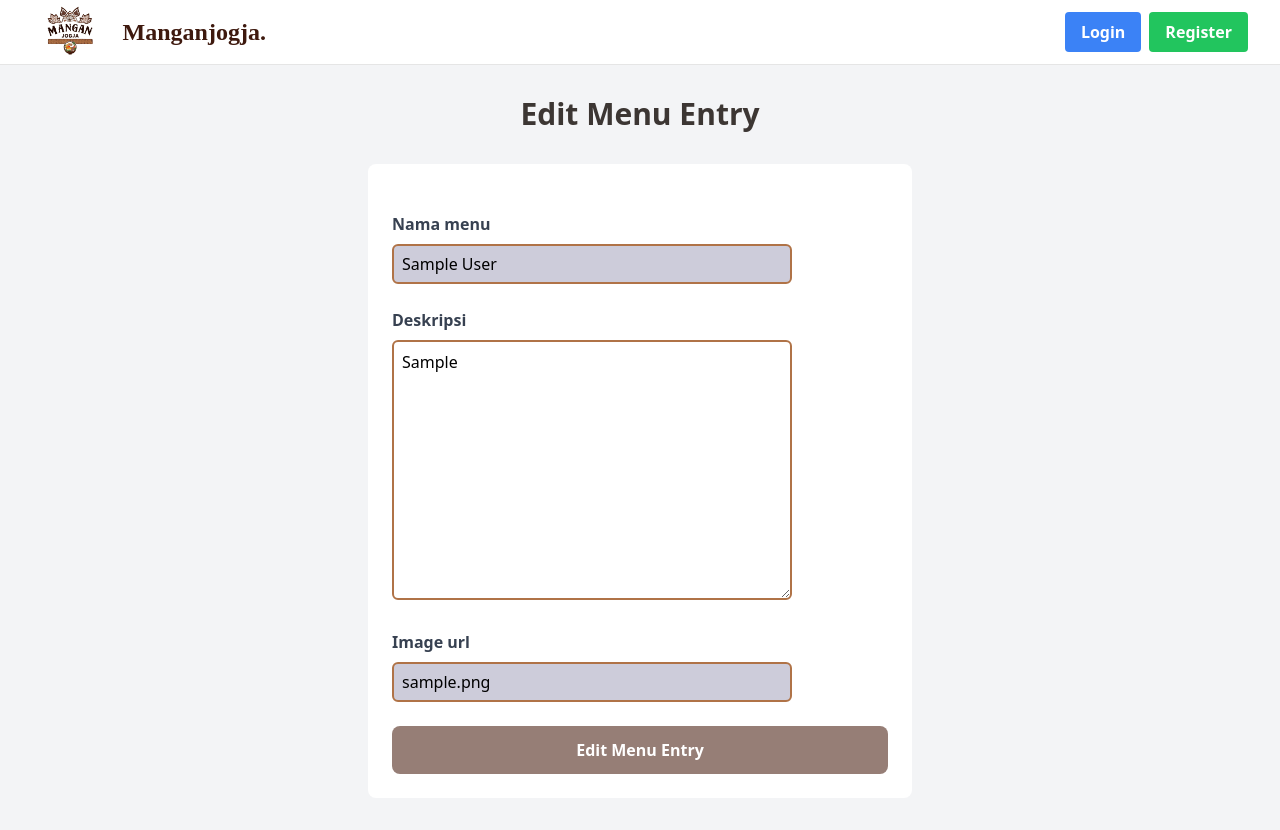
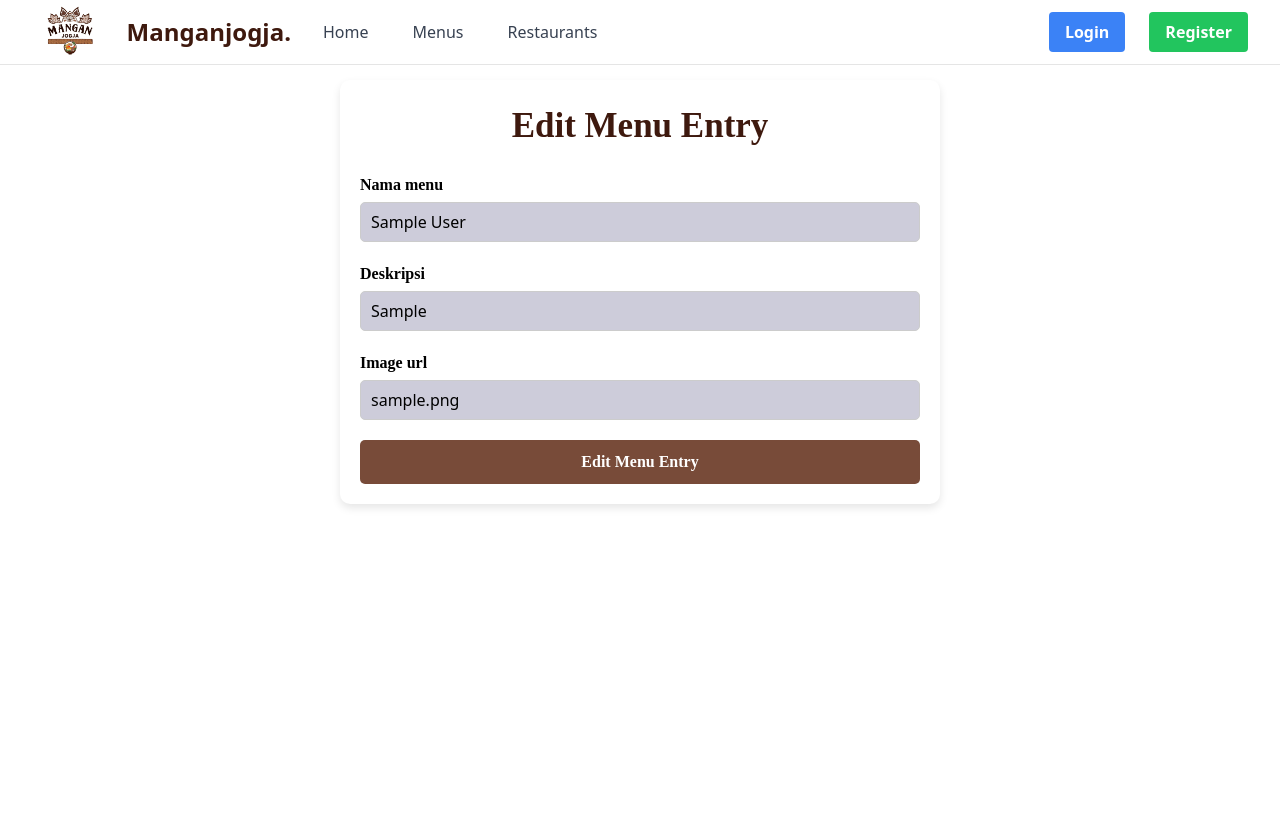
Before and after one commit to ManganJogja/Proyek-Tengah-Semester-A608, a Django app: page /admin-dashboard/edit_menu/00000000-0000-0000-0000-000000000001 in a window 1280 px wide. After the commit the page ends 508 px from the top, so only its background shows below. Run offline with Django 5.2, Linux system fonts and the light colour scheme; tables that the repository leaves empty hold one stand-in row (values such as "Sample post"); some libraries are stand-ins or nearby versions.

Commit message:
add home, menus, resto, wishlist button at navbar

```diff
--- a/admin_dashboard/templates/edit_menu.html
+++ b/admin_dashboard/templates/edit_menu.html
@@ -3,40 +3,35 @@
 {% include 'navbar.html' %}
 
 {% block meta %}
-<title>Edit Product</title>
+<title>Edit Menu Entry</title>
 {% endblock meta %}
 
 {% block content %}
 {% include 'navbar.html' %}
-<div class="flex flex-col min-h-screen bg-gray-100">
-  <div class="container mx-auto px-4 py-8 mt-16 max-w-xl">
-    <h1 class="text-3xl font-bold text-center mb-8 text-[#3C3633]">Edit Menu Entry</h1>
-    <div class="bg-white rounded-lg p-6 form-style">
-      <form method="POST" class="space-y-6">
+<div style="padding: 80px; display: flex; justify-content: center;">
+    <div style="background-color: white; padding: 20px; border-radius: 10px; box-shadow: 0 4px 8px rgba(0, 0, 0, 0.1); width: 100%; max-width: 600px;">
+        <h1 style="text-align: center; font-size: 35px; font-family: 'Abhaya Libre SemiBold'; color: #3E190E; margin-bottom: 20px; font-weight:bold">Edit Menu Entry</h1>
+        <form method="POST" style="display: flex; flex-direction: column; gap: 20px;">
             {% csrf_token %}
             {% for field in form %}
-              <div class="flex flex-col">
-                  <label for="{{ field.id_for_label }}" class="mb-2 font-semibold text-gray-700">
+            <div style="display: flex; flex-direction: column;">
+                <label for="{{ field.id_for_label }}" style="margin-bottom: 5px; font-weight: bold; font-family: 'Abhaya Libre SemiBold';">
                     {{ field.label }}
                 </label>
-                  <div class="w-full">
-                      {{ field }}
-                  </div>
+                <input type="{{ field.field.widget.input_type }}" name="{{ field.name }}" id="{{ field.id_for_label }}"
+                       value="{{ field.value|default_if_none:'' }}" style="padding: 10px; border-radius: 5px; border: 1px solid #ccc; width: 100%;">
                 {% if field.help_text %}
-                      <p class="mt-1 text-sm text-gray-500">{{ field.help_text }}</p>
+                <p style="margin-top: 5px; font-size: 12px; color: gray;">{{ field.help_text }}</p>
                 {% endif %}
                 {% for error in field.errors %}
-                      <p class="mt-1 text-sm text-red-600">{{ error }}</p>
+                <p style="margin-top: 5px; font-size: 12px; color: red;">{{ error }}</p>
                 {% endfor %}
             </div>
             {% endfor %}
-          <div class="flex justify-center mt-6">
-              <button type="submit" class="bg-[#967E76] text-white font-semibold px-6 py-3 rounded-lg hover:bg-[#967E76] transition duration-300 ease-in-out w-full">
+            <button type="submit" style="background-color: #784B39; color: white; font-family: 'Abhaya Libre SemiBold'; font-weight: bold; padding: 10px 20px; border-radius: 5px; width: 100%;">
                 Edit Menu Entry
             </button>
-          </div>
         </form>
     </div>
 </div>
-</div>
 {% endblock %}
--- a/main/urls.py
+++ b/main/urls.py
@@ -1,6 +1,6 @@
 from django.urls import path
 from main.views import show_main, register, login_user, logout_user
-from main.views import show_json, show_xml, show_xml_by_id, show_json_by_id, menu_page_user, all_menus
+from main.views import show_json, show_xml, show_xml_by_id, show_json_by_id, menu_page_user, all_menus, restaurant_list
 
 app_name = 'main'
 
@@ -15,5 +15,6 @@ urlpatterns = [
     path('json/<str:id>/', show_json_by_id, name='show_json_by_id'),
     path('menu/<uuid:pk>/', menu_page_user, name='menu_page_user'),
     path('all-menus/', all_menus, name='all_menus'),
+    path('restaurants/', restaurant_list, name='restaurants'),
 
 ]
--- a/templates/navbar.html
+++ b/templates/navbar.html
@@ -3,18 +3,22 @@
 <nav style="background-color:white !important; box-shadow: none; border-bottom: 1px rgba(0, 0, 0, 0.10) solid;" class="fixed top-0 left-0 z-40 w-screen">
     <div class="max-w-7xl mx-auto px-4 sm:px-6 lg:px-8">
         <div class="flex items-center justify-between h-16">
-            <div class="flex items-center" style="font-family: ADLaM Display;">
+            <!-- Logo and title -->
+            <div class="flex items-center space-x-5">
                 <img src="{% static 'image/Logo.png' %}" alt="Logo" class="w-15 h-14 mb-1"/>
                 <h1 class="text-2xl font-bold text-center text-[#3E190E] ml-4">Manganjogja.</h1>
+                <a href="{% url 'main:show_main' %}" class="text-center text-gray-700 hover:text-gray-900 font-medium py-2 px-3 rounded transition duration-300">Home</a>
+                <a href="{% url 'main:all_menus' %}" class="text-center text-gray-700 hover:text-gray-900 font-medium py-2 px-3 rounded transition duration-300">Menus</a>
+                <a href="{% url 'main:restaurants' %}" class="text-center text-gray-700 hover:text-gray-900 font-medium py-2 px-3 rounded transition duration-300">Restaurants</a>
             </div>
 
-            <div class="flex items-center ml-auto space-x-4">
+            <!-- Desktop Links -->
+            <div class="hidden md:flex items-center ml-auto space-x-4">
                 {% if user.is_authenticated %}
+                    <a href="">
+                        <img src="{% static 'image/wishlist.png' %}" alt="Wishlist" class="w-6 h-6">
+                    </a>
                     <span class="text-gray-500 mr-4">Welcome, {{ user.username }}</span>
-                {% endif %}
-
-                <div class="hidden md:flex items-center">
-                    {% if user.is_authenticated %}
                     <a href="{% url 'main:logout' %}" class="text-center bg-red-500 hover:bg-red-600 text-white font-bold py-2 px-4 rounded transition duration-300">
                         Logout
                     </a>
@@ -27,6 +31,8 @@
                     </a>
                 {% endif %}
             </div>
+
+            <!-- Mobile menu button -->
             <div class="md:hidden flex items-center">
                 <button class="mobile-menu-button">
                     <svg class="w-6 h-6 text-gray-800" fill="none" stroke-linecap="round" stroke-linejoin="round" stroke-width="2" viewBox="0 0 24 24" stroke="currentColor">
@@ -34,20 +40,23 @@
                     </svg>
                 </button>
             </div>
-
-            </div>
         </div>
     </div>
 
-    <!-- Mobile menu -->
-    <div class="mobile-menu hidden md:hidden px-4 w-full md:max-w-full">
+    <!-- Mobile menu, hidden on larger screens -->
+    <div class="mobile-menu hidden md:hidden">
         <div class="pt-2 pb-3 space-y-1 mx-auto">
+            <a href="{% url 'main:show_main' %}" class="block text-center text-gray-700 hover:text-gray-900 font-medium py-2 px-4 rounded transition duration-300">Home</a>
+            <a href="{% url 'main:all_menus' %}" class="block text-center text-gray-700 hover:text-gray-900 font-medium py-2 px-4 rounded transition duration-300">Menus</a>
+            <a href="{% url 'main:restaurants' %}" class="block text-center text-gray-700 hover:text-gray-900 font-medium py-2 px-4 rounded transition duration-300">Restaurants</a>
+            <a href="{% url 'main:show_main' %}" class="block text-center text-gray-700 hover:text-gray-900 font-medium py-2 px-4 rounded transition duration-300">Wishlist</a>
+
             {% if user.is_authenticated %}
                 <a href="{% url 'main:logout' %}" class="block text-center bg-red-500 hover:bg-red-600 text-white font-bold py-2 px-4 rounded transition duration-300">
                     Logout
                 </a>
             {% else %}
-                <a href="{% url 'main:login' %}" class="block text-center bg-blue-500 hover:bg-blue-600 text-white font-bold py-2 px-4 rounded transition duration-300 mb-2">
+                <a href="{% url 'main:login' %}" class="block text-center bg-blue-500 hover:bg-blue-600 text-white font-bold py-2 px-4 rounded transition duration-300">
                     Login
                 </a>
                 <a href="{% url 'main:register' %}" class="block text-center bg-green-500 hover:bg-green-600 text-white font-bold py-2 px-4 rounded transition duration-300">
```
Also changed, not shown: main/templates/restaurants.html (added, +30 -0 lines), main/views.py (+6 -2 lines), static/image/wishlist.png (added), 1 other file. Lines whose indentation alone changed are shown as unchanged.
